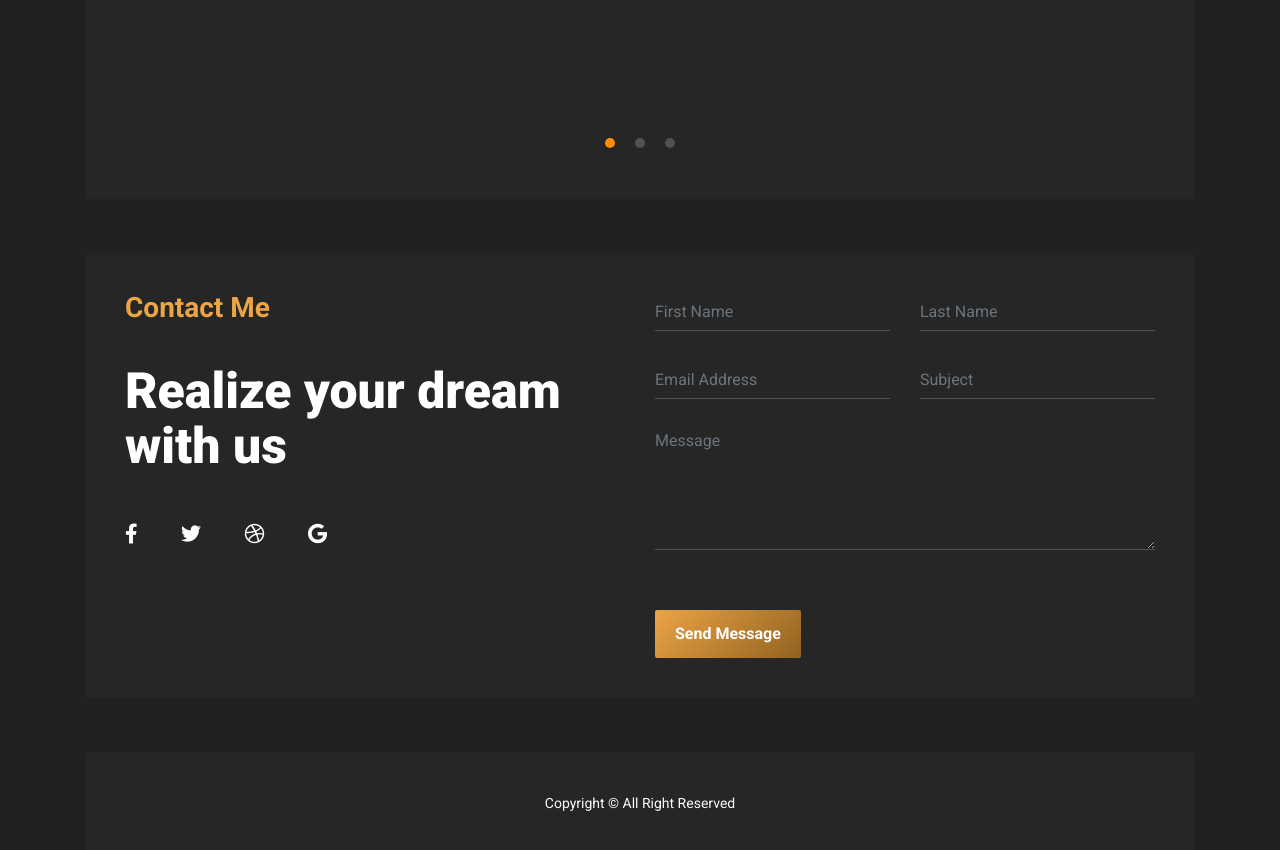
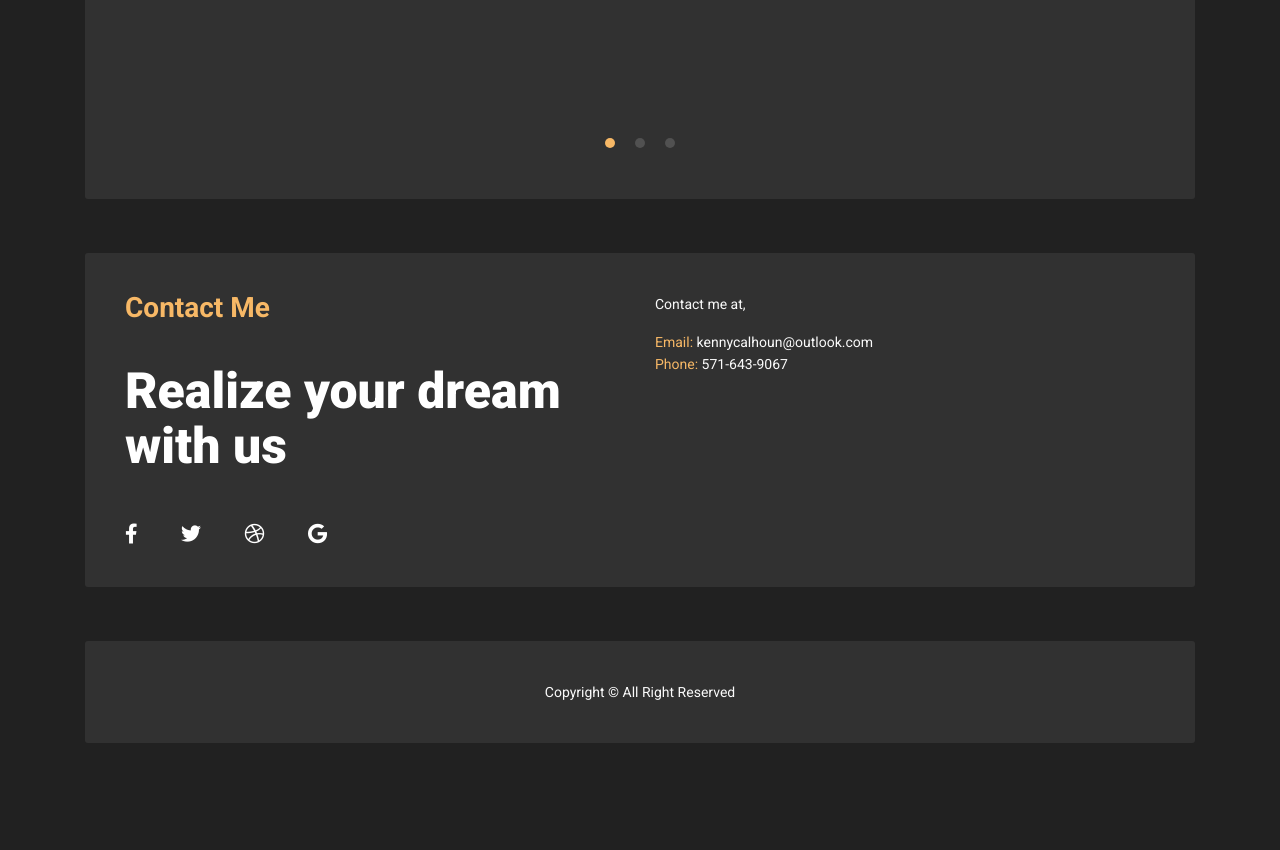
Before and after one commit to Whiteout12K/Personal-Portfolio, a plain HTML site: page index.html in a window 1280 px wide. Shown: the part 1500-2350 px from the top of the page. After the commit the page ends 2270 px from the top, so only its background shows below. Drawn offline with Linux system fonts and the light colour scheme.

Commit message:
removed contact

```diff
--- a/css/style.css
+++ b/css/style.css
@@ -70,7 +70,7 @@ ul {
 }
 .section-title h3 {
     font-weight: 700;
-    color: #eca445;
+    color: #f7b866;
 }
 .section-title.section-title-left {
     text-align: left;
@@ -80,7 +80,7 @@ ul {
     text-align: left;
 }
 .title-resume h3 {
-    color: #eca445;
+    color: #f7b866;
     font-size: 22px;
     font-weight: 300;
     display: inline-block;
@@ -93,21 +93,21 @@ ul {
     font-weight: 900;
 }
 .title-resume h2 span {
-    color: #eca445;
+    color: #f7b866;
 }
 
 .box-content {
-    background: #262626;
+    background: #313131;
     padding: 40px;
     border-radius: 3px;
 }
 
 /*button default*/
 .button {
-    background: #ff8c05;
-    background: -moz-linear-gradient(-45deg, #eca445 0%, #eca445 100%);
-    background: -webkit-linear-gradient(-45deg, #eca445 0%, #916221 100%);
-    background: linear-gradient(135deg, #eca445 0%, #916221 100%);
+    background: #f7b866;
+    background: -moz-linear-gradient(-45deg, #f7b866 0%, #916221 100%);
+    background: -webkit-linear-gradient(-45deg, #f7b866 0%, #916221 100%);
+    background: linear-gradient(135deg, #f7b866 0%, #916221 100%);
     color: #fff;
     border: 0;
     margin-top: 50px;
@@ -197,7 +197,7 @@ ul {
 .home-intro .intro-content .intro-caption h2 {
     font-size: 70px;
     font-weight: 900;
-    background: -webkit-linear-gradient(right, #916221, #eca445);
+    background: -webkit-linear-gradient(right, #916221, #f7b866);
     -webkit-background-clip: text;
     -webkit-text-fill-color: transparent;
     line-height: 87px;
@@ -225,7 +225,7 @@ ul {
     margin-bottom: 30px;
 }
 .about .content-right {
-    background: url(../images/about.png);
+    background: url(../images/img2.png);
     background-size: cover;
     background-position: 50% 100%;
     height: 100%;
@@ -334,7 +334,7 @@ ul {
     background: #515151;
 }
 .resume .owl-theme .owl-dots .owl-dot.active span {
-    background: #ff8c05;
+    background: #f7b866;
 }
 .resume .owl-theme .owl-nav.disabled + .owl-dots {
     margin-top: 50px;
@@ -374,14 +374,14 @@ ul {
     z-index: -1000;
 }
 .portfolio .portfolio-filter-menu ul li span:hover {
-    color: #ff8c05;
+    color: #f7b866;
 }
 .portfolio .portfolio-filter-menu ul li span:hover::after {
     height: 10px;
     background: #525252;
 }
 .portfolio .portfolio-filter-menu ul li.active {
-    color: #ff8c05;
+    color: #f7b866;
 }
 .portfolio .content-image {
     position: relative;
--- a/index.html
+++ b/index.html
@@ -110,7 +110,7 @@
                         </div>
                     </div>
                     <div class="col-md-6 col-sm-12 col-xs-12">
-                        <div class="content-right"><img src="images/img2.png" style="width:100%;height:80%;" alt="A person playing a Guitar"></div>
+                        <div class="content-right"></div>
                     </div>
                 </div>
             </div>
@@ -356,40 +356,10 @@
                     </div>
                     <div class="col-md-6 col-sm-12 col-xs-12">
                         <div class="content-right">
-                            <form action="contact-form.php" class="contact-form" id="contact-form" method="post">
-                                <div class="row">
-                                    <div class="col">
-                                        <div id="first-name-field">
-                                            <input type="text" placeholder="First Name" class="form-control" name="form-name">
-                                        </div>
-                                    </div>
-                                    <div class="col">
-                                        <div id="last-name-field">
-                                            <input type="text" placeholder="Last Name" class="form-control" name="form-name">
-                                        </div>
-                                    </div>
-                                </div>
-                                <div class="row">
-                                    <div class="col">
-                                        <div id="email-field">
-                                            <input type="email" placeholder="Email Address" class="form-control" name="form-email">
-                                        </div>
-                                    </div>
-                                    <div class="col">
-                                        <div id="subject-field">
-                                            <input type="text" placeholder="Subject" class="form-control" name="form-subject">
-                                        </div>
-                                    </div>
-                                </div>
-                                <div class="row">
-                                    <div class="col">
-                                        <div id="message-field">
-                                            <textarea cols="30" rows="5" class="form-control" id="form-message" name="form-message" placeholder="Message"></textarea>
-                                        </div>
-                                    </div>
-                                </div>
-                                <button class="button" type="submit" id="submit" name="submit">Send Message</button>
-                            </form>
+                            Contact me at,
+                            <p><p>
+                            <span style="color:#f7b866;">Email:</span> kennycalhoun@outlook.com<br>
+                            <span style="color:#f7b866;">Phone:</span> 571-643-9067
                         </div>
                     </div>
                 </div>
```
